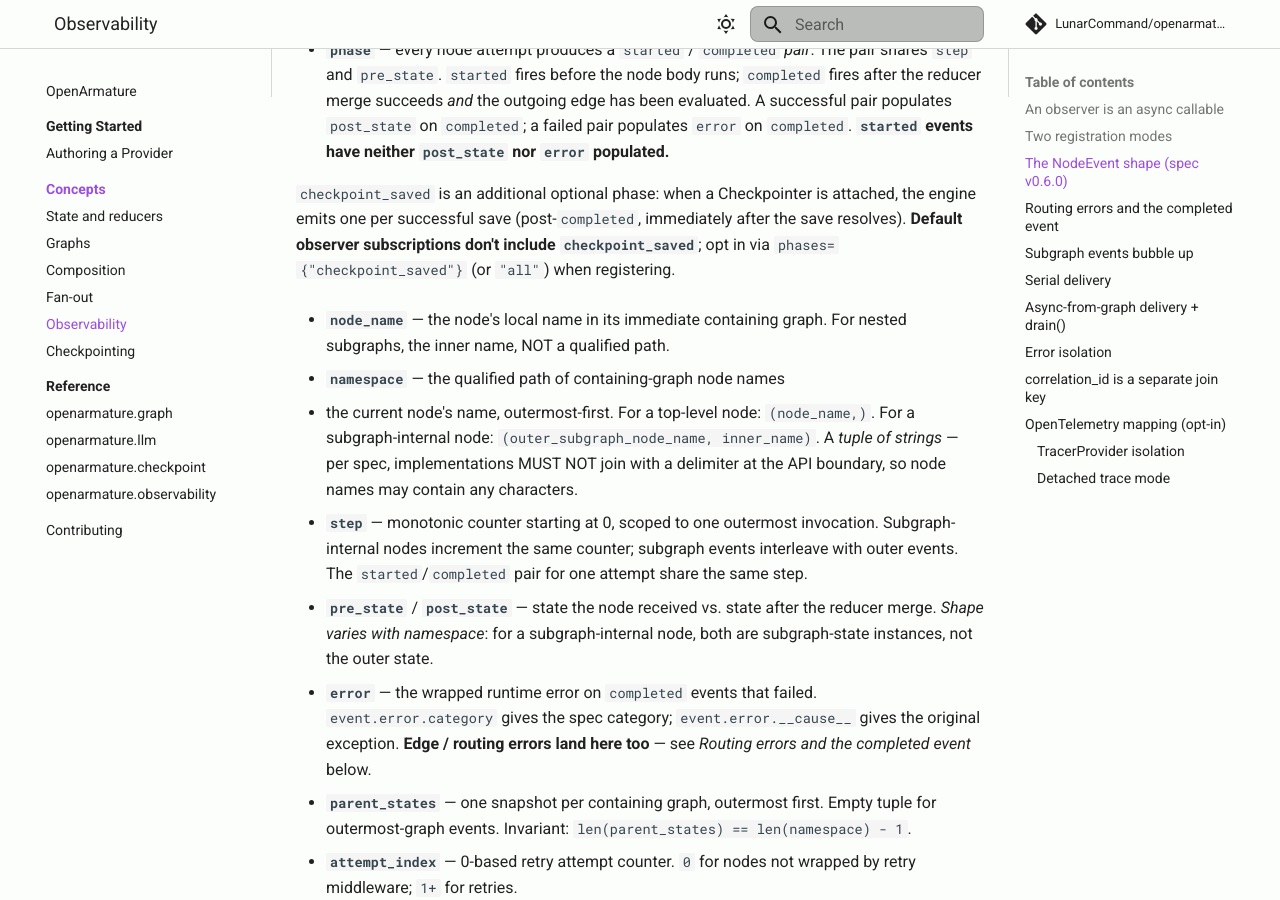
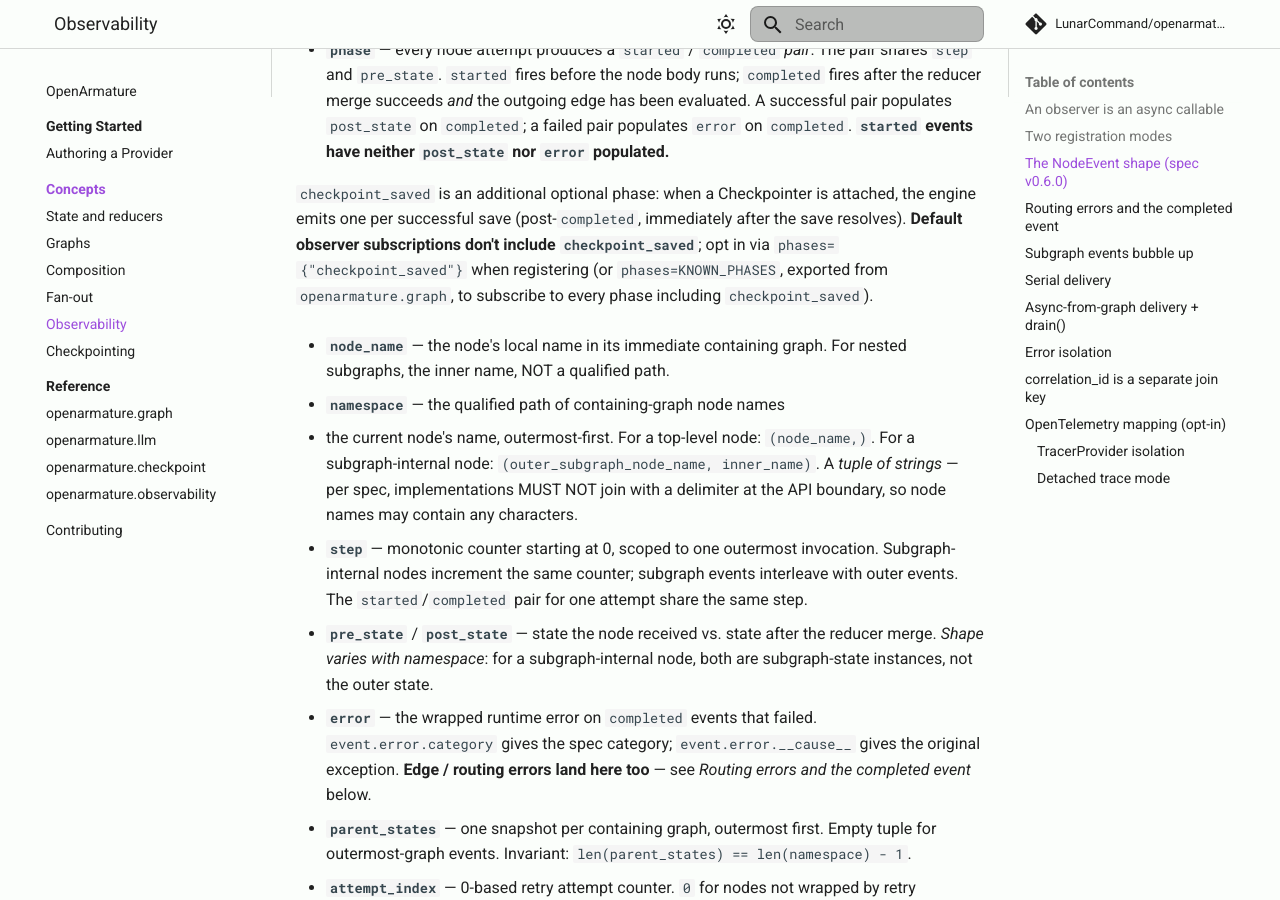
Before and after one commit to LunarCommand/openarmature-python, an MkDocs documentation site: the page built from docs/concepts/observability.md, in a window 1280 px wide and 900 px high, scrolled down 1731 px. Built offline with MkDocs 1.6.1 and Material for MkDocs 9.7.7, drawn with Linux system fonts in a browser that asks for light colours; comment, search, counter and statistics services are not loaded; the version menu is left out.

Commit message:
docs: drop the non-existent ``"all"`` phases shortcut
The observability page's ``checkpoint_saved`` paragraph claimed a
``phases="all"`` shortcut that doesn't exist in the API. The actual
behavior: ``_coerce_subscribed`` calls ``frozenset(phases)`` on
whatever's passed, so ``phases="all"`` would iterate the string into
``frozenset({"a", "l"})`` — caught by ``SubscribedObserver``'s
post-init validator as ``unknown phase(s)``, but a wrong-then-rejected
affordance is still worse than no affordance.

Replace with a pointer to the actual ``KNOWN_PHASES`` constant
(exported from ``openarmature.graph``) for the "subscribe to every
phase" use case. Note that the existing ``ALL_PHASES`` constant is
NOT this — it's the default subscription excluding
``checkpoint_saved`` for back-compat — so referring readers to it
would mislead.

Surfaced in spec-side second-pass review (coord thread
docs-mkdocs-launch/06).

```diff
--- a/docs/concepts/observability.md
+++ b/docs/concepts/observability.md
@@ -94,8 +94,9 @@ A walk-through:
   Checkpointer is attached, the engine emits one per successful save
   (post-`completed`, immediately after the save resolves).
   **Default observer subscriptions don't include `checkpoint_saved`**;
-  opt in via `phases={"checkpoint_saved"}` (or `"all"`) when
-  registering.
+  opt in via `phases={"checkpoint_saved"}` when registering (or
+  `phases=KNOWN_PHASES`, exported from `openarmature.graph`, to
+  subscribe to every phase including `checkpoint_saved`).
 
 - **`node_name`** — the node's local name in its immediate containing
   graph. For nested subgraphs, the inner name, NOT a qualified path.
```
